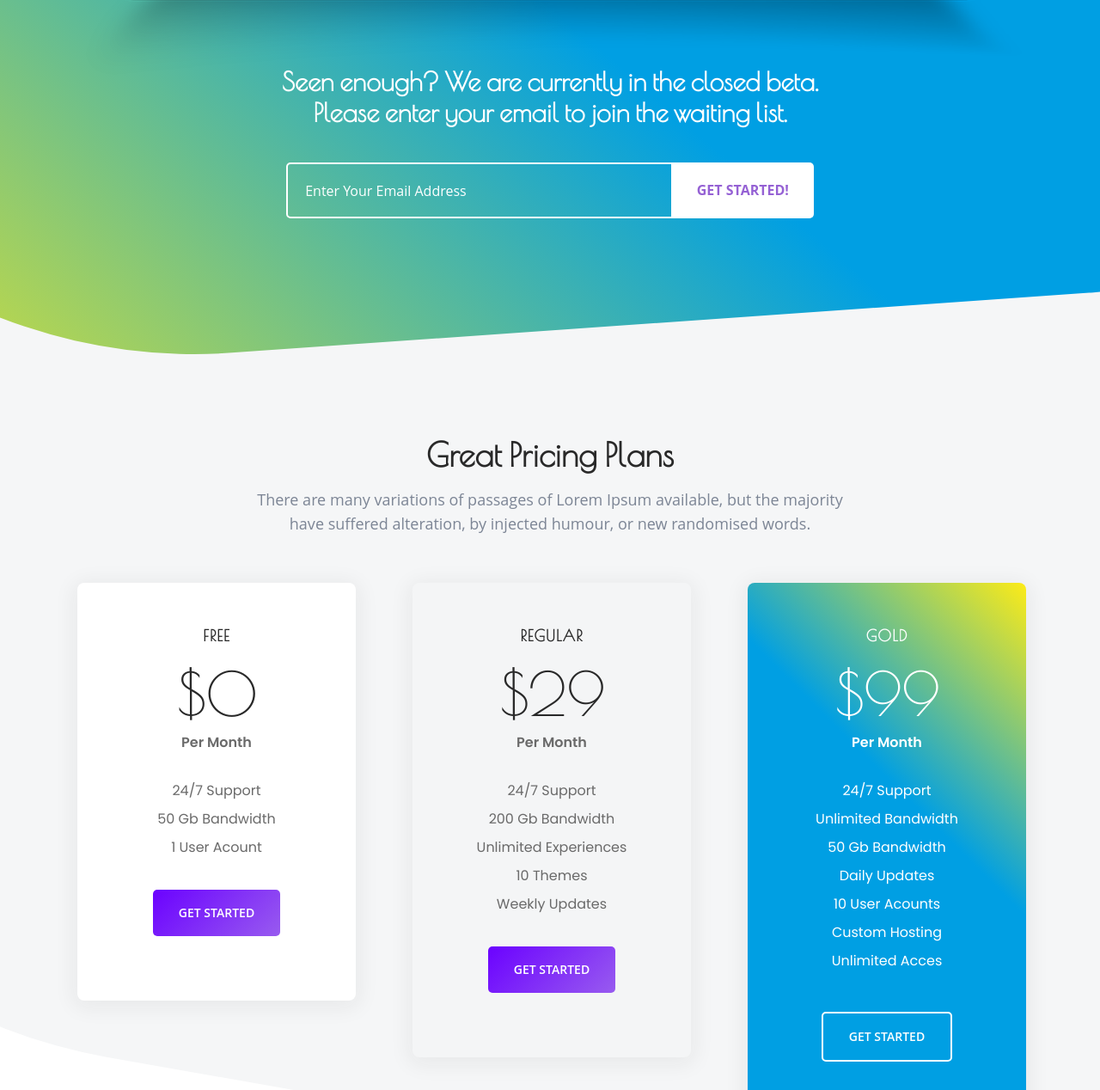
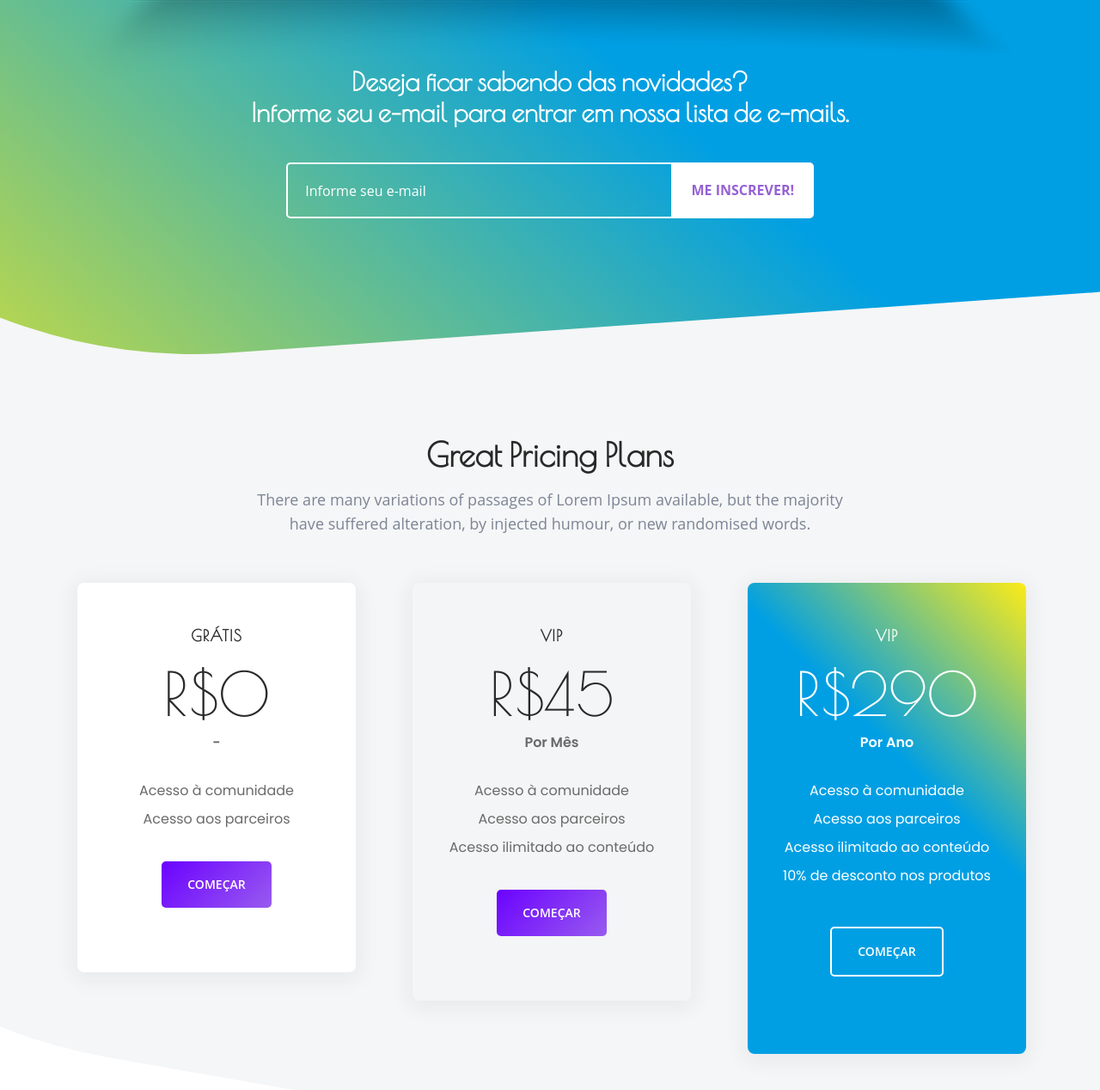
Before and after one commit to ForpusStudio/forpusstudio.github.io, a plain HTML site: page index.html in a window 1280 px wide. Shown: the part 5306-6574 px from the top of the page at 86% size. Drawn offline with nearby package versions, Linux system fonts and the light colour scheme.

Commit message:
Update index.html

```diff
--- a/index.html
+++ b/index.html
@@ -781,8 +781,8 @@
 		        <!--begin col-md-12 -->
 		        <div class="col-md-12 text-center padding-top-60 padding-bottom-20">
 
-		    		<h3 class="white-text">Seen enough? We are currently in the closed beta.<br>
-		    		Please enter your email to join the waiting list.</h3>
+		    		<h3 class="white-text">Deseja ficar sabendo das novidades?<br>
+		    		Informe seu e-mail para entrar em nossa lista de e-mails.</h3>
 
 		        </div>
 		        <!--end col-md-12 -->
@@ -795,21 +795,15 @@
 
                         <!--begin newsletter_form_box -->
                         <div class="newsletter_form_box">
-
-                            <!--begin success_box -->
-                            <p class="newsletter_success_box" style="display:none;">We received your message and you'll hear from us soon. Thank You!</p>
-                            <!--end success_box -->
-
-                            <!--begin newsletter-form -->
-                            <form id="newsletter-form" class="newsletter-form" action="php/newsletter.php" method="post">
-
-                                <input id="email_newsletter" type="email" name="nf_email" placeholder="Enter Your Email Address">
-
-                                <input type="submit" value="GET STARTED!" id="submit-button-newsletter">
+                            <form action="https://studio.us9.list-manage.com/subscribe/post?u=592a459cd7a13cf60a3fb7b44&amp;id=7b14211994" method="post" id="newsletter-form" class="newsletter-form" target="_blank" novalidate>
+
+								<input type="email" value="" name="EMAIL" class="required email" id="email_newsletter" placeholder="Informe seu e-mail">
+
+                                <input type="submit" value="ME INSCREVER!" name="subscribe" id="submit-button-newsletter">
+
+								<div style="position: absolute; left: -5000px;" aria-hidden="true"><input type="text" name="b_592a459cd7a13cf60a3fb7b44_7b14211994" tabindex="-1" value=""></div>
 
                             </form>
-                            <!--end newsletter-form -->
-
                         </div>
                         <!--end newsletter_form_box -->
 
@@ -854,19 +848,19 @@
 
 						<ul class="pricing-list">
 
-							<li class="price-title">FREE</li>
-
-							<li class="price-value">$0</li>
-
-							<li class="price-subtitle">Per Month</li>
-
-							<li class="price-text">24/7 Support</li>
-
-							<li class="price-text">50 Gb Bandwidth</li>
-
-							<li class="price-text">1 User Acount</li>
-
-							<li class="price-tag"><a href="#">GET STARTED</a></li>
+							<li class="price-title">GRÁTIS</li>
+
+							<li class="price-value">R$0</li>
+
+							<li class="price-subtitle">-</li>
+
+							<li class="price-text">Acesso à comunidade</li>
+
+							<li class="price-text">Acesso aos parceiros</li>
+
+							<li class="price-text"></li>
+
+							<li class="price-tag"><a href="#">COMEÇAR</a></li>
 
 						</ul>
 
@@ -882,23 +876,19 @@
 
 						<ul class="pricing-list">
 
-							<li class="price-title">REGULAR</li>
-
-							<li class="price-value">$29</li>
-
-							<li class="price-subtitle">Per Month</li>
-
-							<li class="price-text">24/7 Support</li>
-
-							<li class="price-text">200 Gb Bandwidth</li>
-
-							<li class="price-text">Unlimited Experiences</li>
-
-							<li class="price-text">10 Themes</li>
-
-							<li class="price-text">Weekly Updates</li>
-
-							<li class="price-tag"><a href="#">GET STARTED</a></li>
+							<li class="price-title">VIP</li>
+
+							<li class="price-value">R$45</li>
+
+							<li class="price-subtitle">Por Mês</li>
+
+							<li class="price-text">Acesso à comunidade</li>
+
+							<li class="price-text">Acesso aos parceiros</li>
+
+							<li class="price-text">Acesso ilimitado ao conteúdo</li>
+
+							<li class="price-tag"><a href="#">COMEÇAR</a></li>
 
 						</ul>
 
@@ -914,27 +904,21 @@
 
 						<ul class="pricing-list">
 
-							<li class="price-title white-text">GOLD</li>
-
-							<li class="price-value white-text">$99</li>
-
-							<li class="price-subtitle white-text">Per Month</li>
-
-							<li class="price-text white-text">24/7 Support</li>
-
-							<li class="price-text white-text">Unlimited Bandwidth</li>
-
-							<li class="price-text white-text">50 Gb Bandwidth</li>
-
-							<li class="price-text white-text">Daily Updates</li>
-
-							<li class="price-text white-text">10 User Acounts</li>
-
-							<li class="price-text white-text">Custom Hosting</li>
-
-							<li class="price-text white-text">Unlimited Acces</li>
-
-							<li class="price-tag"><a href="#">GET STARTED</a></li>
+							<li class="price-title white-text">VIP</li>
+
+							<li class="price-value white-text">R$290</li>
+
+							<li class="price-subtitle white-text">Por Ano</li>
+
+							<li class="price-text white-text">Acesso à comunidade</li>
+
+							<li class="price-text white-text">Acesso aos parceiros</li>
+
+							<li class="price-text white-text">Acesso ilimitado ao conteúdo</li>
+
+							<li class="price-text white-text">10% de desconto nos produtos</li>
+
+							<li class="price-tag"><a href="#">COMEÇAR</a></li>
 
 						</ul>
 
@@ -1506,45 +1490,17 @@
 
                 <!--begin col-md-6 -->
 				<div class="col-md-6">
-
-					<h4>Get in touch</h4>
-
-	                <!--begin success message -->
-	                <p class="contact_success_box" style="display:none;">We received your message and you'll hear from us soon. Thank You!</p>
-	                <!--end success message -->
-
-	                <!--begin contact form -->
-	                <form id="contact-form" class="contact" action="php/contact.php" method="post">
-
-                        <input class="contact-input white-input" required="" name="contact_names" placeholder="Full Name*" type="text">
-
-                        <input class="contact-input white-input" required="" name="contact_email" placeholder="Email Adress*" type="email">
-
-                        <input class="contact-input white-input" required="" name="contact_phone" placeholder="Phone Number*" type="text">
-
-                        <textarea class="contact-commnent white-input" rows="2" cols="20" name="contact_message" placeholder="Your Message..."></textarea>
-
-                    	<input value="Send Message" id="submit-button" class="contact-submit" type="submit">
-
-	                </form>
-	                <!--end contact form -->
+					<h5>Contato</h5>
+
+                    <p class="contact-info"><i class="fa fa-map-o"></i> Brasil</p>
+
+                    <p class="contact-info"><i class="fa fa-envelope-o"></i> <a href="mailto:contato@forpus.studio">contato@forpus.studio</a></p>
+
+                   <!-- <p class="contact-info"><i class="fa fa-phone"></i>  987 654 321</p>-->
 
 				</div>
 				<!--end col-md-6 -->
 
-                <!--begin col-md-6 -->
-				<div class="col-md-6">
-					<h5>Head Office</h5>
-
-                    <p class="contact-info"><i class="fa fa-map-o"></i> 10 Oxford Street, London, UK, E1 1EC</p>
-
-                    <p class="contact-info"><i class="fa fa-envelope-o"></i> <a href="mailto:contact@email.com">office@amazing-apps.co.uk</a></p>
-
-                    <p class="contact-info"><i class="fa fa-phone"></i> +44 987 654 321</p>
-
-				</div>
-				<!--end col-md-6 -->
-
             </div>
             <!--end row-->
 
@@ -1566,31 +1522,25 @@
                 <!--begin col-md-12 -->
                 <div class="col-md-12 text-center">
 
-                    <p>Forpus.Studio</a></p>
+                    <p>Forpus.Studio<br />CNPJ xxx.xxx.xxx/0001-xx</a></p>
 
                     <!--begin footer_social -->
                     <ul class="footer_social">
 
                         <li>
-                            <a href="#">
+                            <a href="https://www.youtube.com/channel/UC6dYAiBzwJvxpq0f_kjvdzw?sub_confirmation=1" target="_blank">
                                 <i class="fa fa-youtube"></i>
                             </a>
                         </li>
 
 						<li>
-                            <a href="#">
+                            <a href="https://www.instagram.com/forpus.studio/" target="_blank">
                                 <i class="fa fa-instagram"></i>
                             </a>
                         </li>
 
                         <li>
-                            <a href="#">
-                                <i class="fa fa-pinterest"></i>
-                            </a>
-                        </li>
-
-                        <li>
-                            <a href="#">
+                            <a href="https://www.facebook.com/forpus.studio/" target="_blank">
                                 <i class="fa fa-facebook"></i>
                             </a>
                         </li>
```
